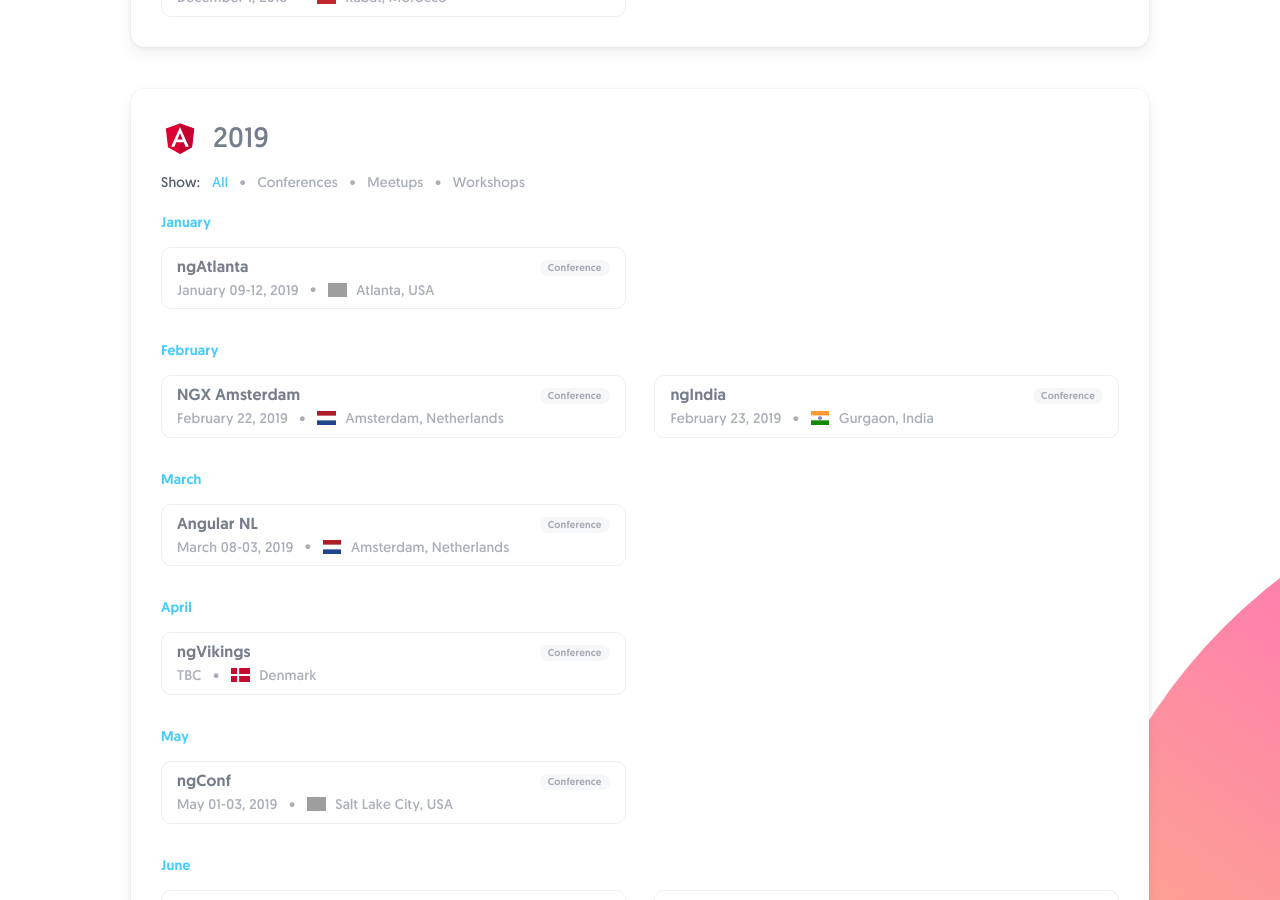
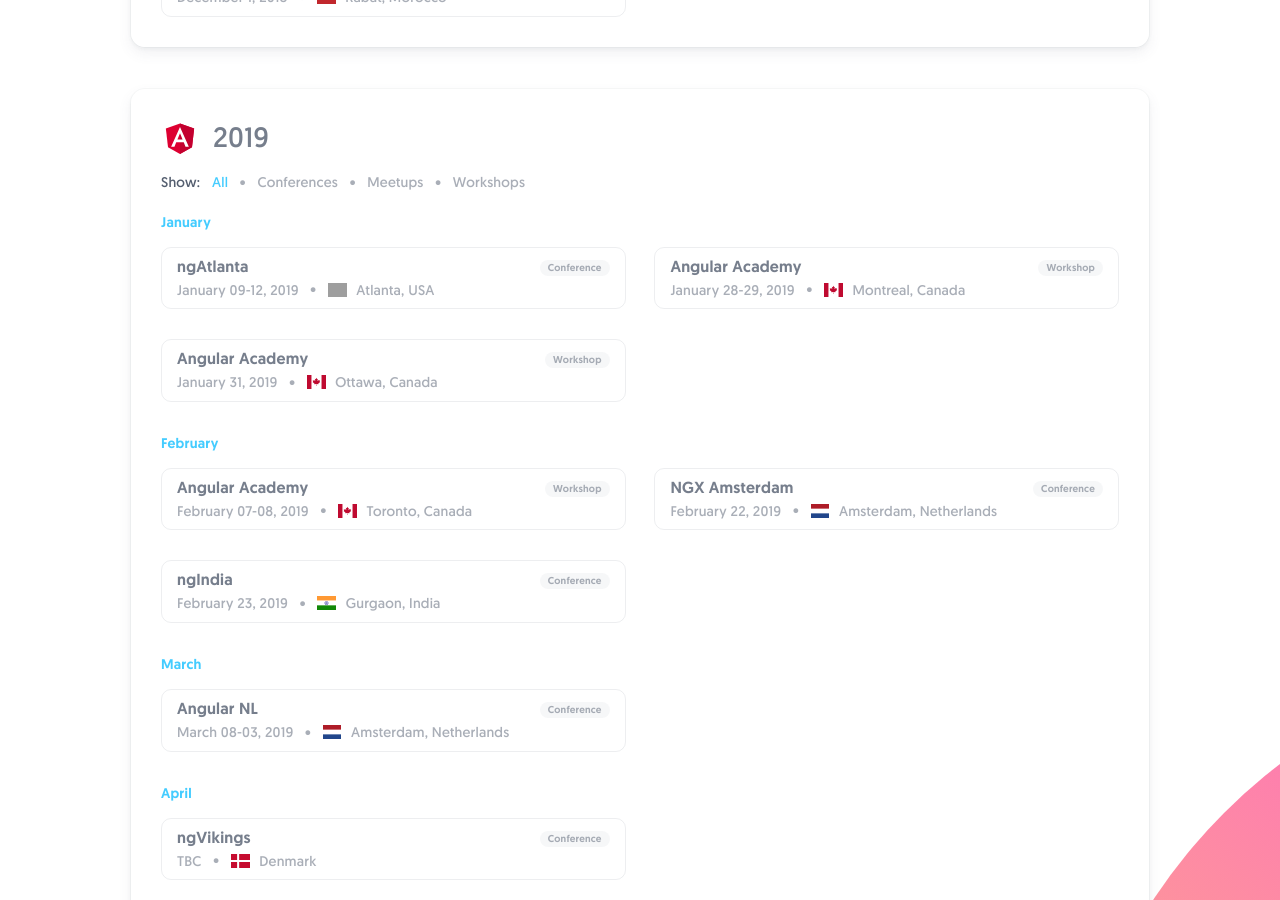
Before and after one commit to zhangen69/angularconferences.github.io, a Jekyll site: the page built from index.html, in a window 1280 px wide and 900 px high, scrolled down 2711 px. Built offline with Jekyll 4.4.1, drawn with Linux system fonts in a browser that asks for light colours; some of the changed lines change nothing that is shown; grey boxes are pictures that could not be loaded.

Commit message:
Adding a few Angular Academy Workshops for 2019

```diff
--- a/_data/2019.json
+++ b/_data/2019.json
@@ -14,10 +14,55 @@
         "web": "http://ng-atl.org/",
         "twitter": "ngAtlanta"
       }
+    },
+    {
+      "metadata": {
+        "country_code": "CA",
+        "location": "Montreal",
+        "title": "Angular Academy",
+        "date": "28-29",
+        "logo": "angular-academy.svg",
+        "type": "workshop",
+        "desc": "Angular Academy is a 2-day intensive coding workshop for professional web developers in Canada! Learn Angular 7 and TypeScript Now in Montreal with this immersive instructor-led classroom training!"
+      },
+      "links": {
+        "web": "https://angular.ac",
+        "twitter": "AngularAcademy"
+      }
+    },
+    {
+      "metadata": {
+        "country_code": "CA",
+        "location": "Ottawa",
+        "title": "Angular Academy",
+        "date": "31",
+        "logo": "angular-academy.svg",
+        "type": "workshop",
+        "desc": "Angular Academy is a 2-day intensive coding workshop for professional web developers in Canada! Learn Angular 7 and TypeScript Now in Ottawa with this immersive instructor-led classroom training!"
+      },
+      "links": {
+        "web": "https://angular.ac",
+        "twitter": "AngularAcademy"
+      }
     }
   ],
   "February": [
-     {
+    {
+      "metadata": {
+        "country_code": "CA",
+        "location": "Toronto",
+        "title": "Angular Academy",
+        "date": "07-08",
+        "logo": "angular-academy.svg",
+        "type": "workshop",
+        "desc": "Angular Academy is a 2-day intensive coding workshop for professional web developers in Canada! Learn Angular 7 and TypeScript Now in Toronto with this immersive instructor-led classroom training!"
+      },
+      "links": {
+        "web": "https://angular.ac",
+        "twitter": "AngularAcademy"
+      }
+    },
+    {
       "metadata": {
         "country_code": "NL",
         "location": "Amsterdam",
```
